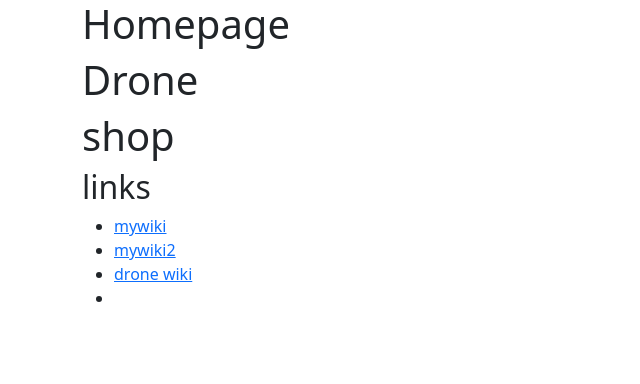
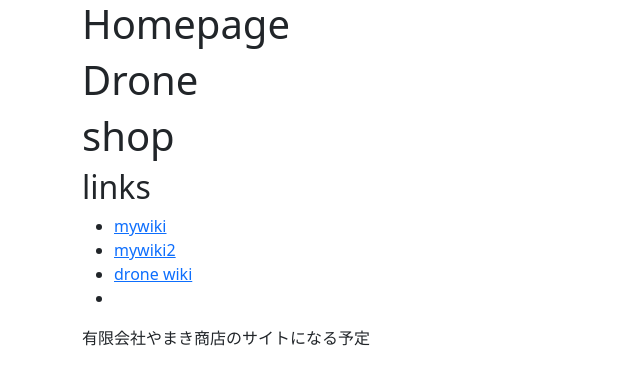
Before and after one commit to ducksfrogs/webproject, a website built with webpack: page dist/index.html in a window 1280 px wide. Shown: the whole page, without its empty margins (0-640 px from the left). Built offline with nearby package versions, Linux system fonts and the light colour scheme.

Commit message:
first data

```diff
--- a/dist/index.html
+++ b/dist/index.html
@@ -18,6 +18,7 @@
           <li><a href="./dwiki">drone wiki</a></li>
           <li><a href=""></a></li>
         </ul>
+       <p>有限会社やまき商店のサイトになる予定</p>
 
     </div>
    <script src="main.js"></script>
```
